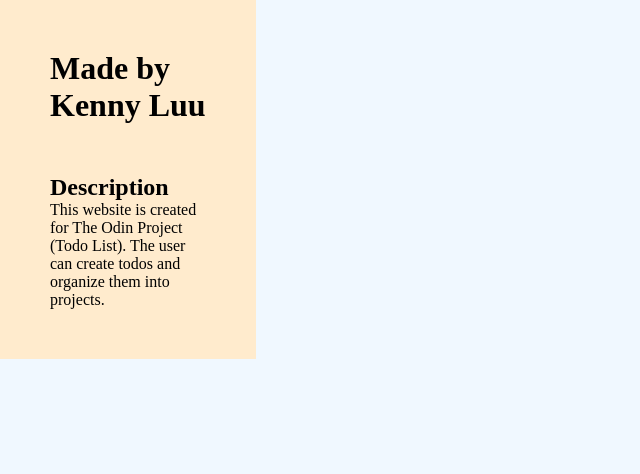
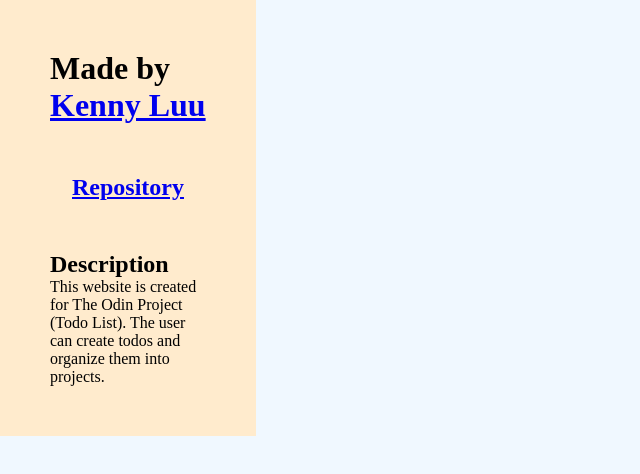
Before and after one commit to Tatadashi/odin-todo, a website built with webpack: page src/otherHTML/about.html in a window 1280 px wide. Shown: the whole page, without its empty margins (0-640 px from the left). Built offline with nearby package versions, Linux system fonts and the light colour scheme.

Commit message:
Update about page to include links

```diff
--- a/src/otherHTML/about.html
+++ b/src/otherHTML/about.html
@@ -2,7 +2,10 @@
 <html lang="en">
 <body>
     <div id="about" class="main">
-        <h1>Made by Kenny Luu</h1>
+        <h1>Made by <a href="https://github.com/Tatadashi">Kenny Luu</a></h1>
+        <div>
+            <h2><a href="https://github.com/Tatadashi/odin-todo">Repository</a></h2>
+        </div>
         <div>
             <h2>Description</h2>
             <p>This website is created for The Odin Project (Todo List). The user can create todos and organize them into projects.</p>
```
Also changed, not shown: dist/htmlCopies/about.html.
